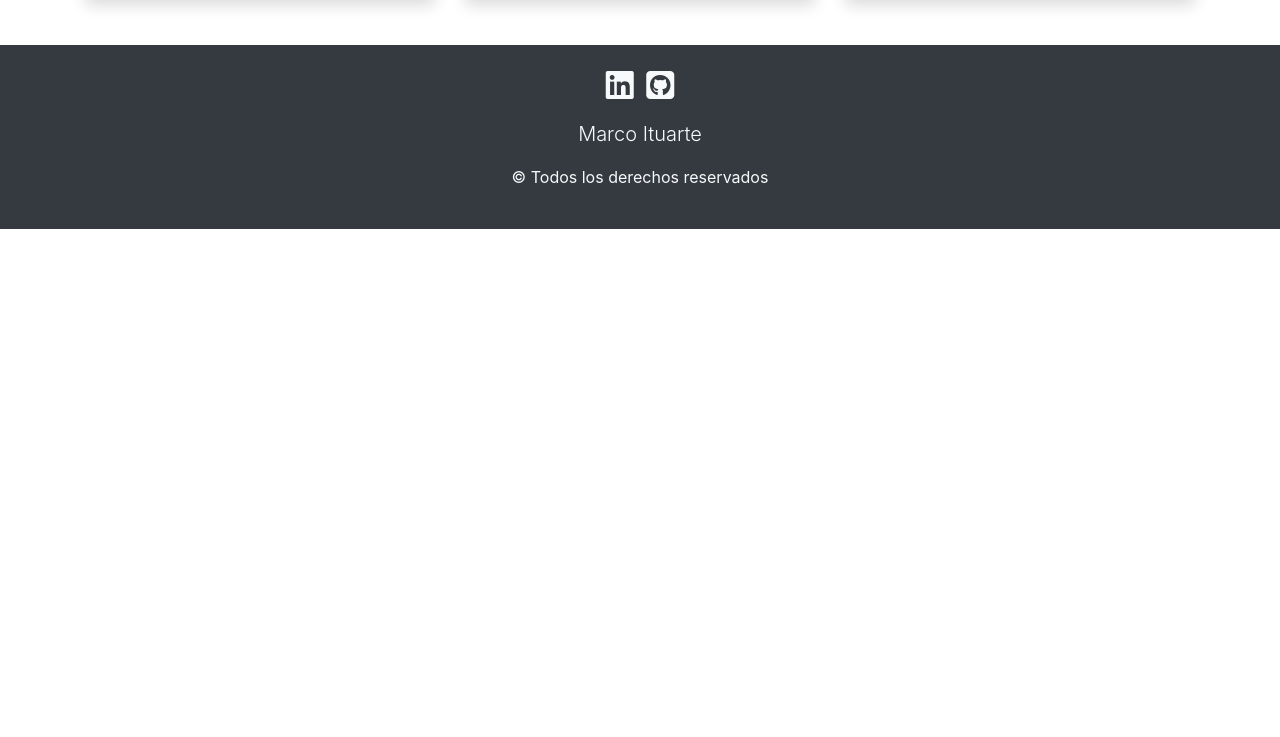
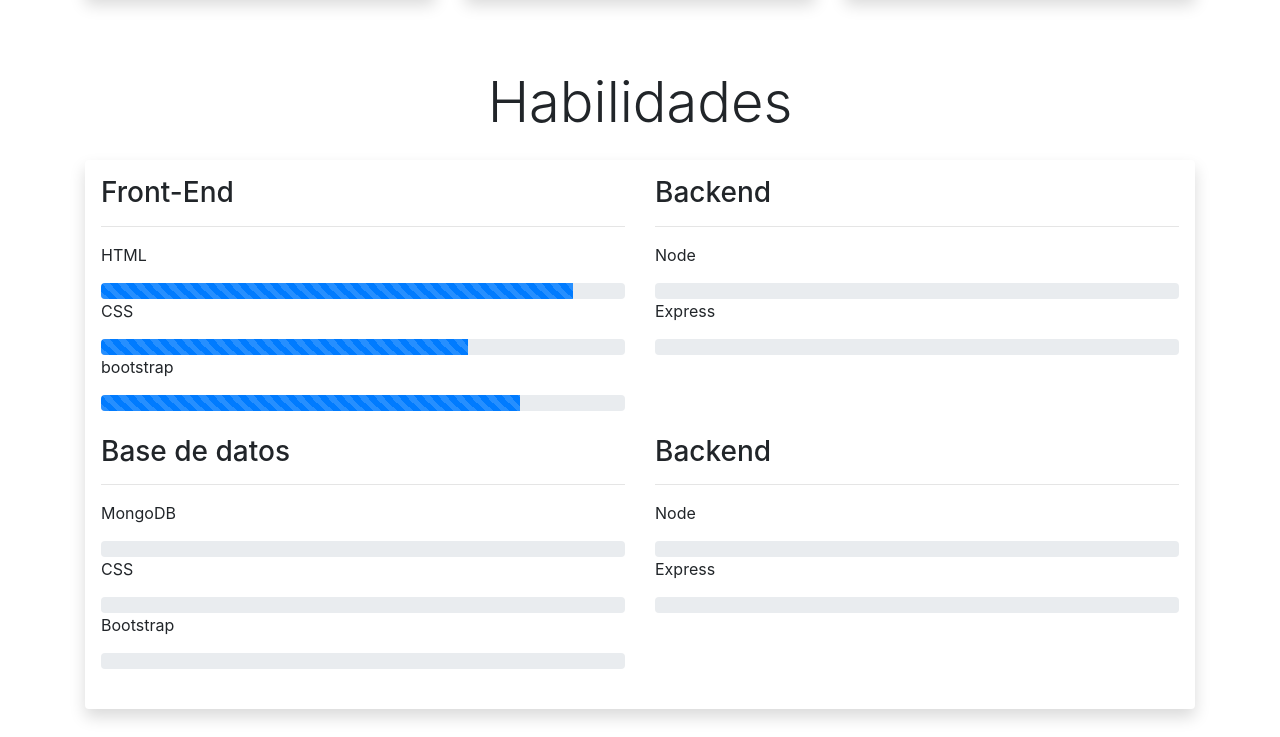
Before and after one commit to itumar33/itumar33.github.io, a plain HTML site: page index.html in a window 1280 px wide. Shown: the part 2263-3000 px from the top of the page. Before the commit the page ends 2492 px from the top, so only its background shows below. Drawn offline with nearby package versions, Linux system fonts and the light colour scheme.

Commit message:
se termino seccion educacion con habilidades

```diff
--- a/index.html
+++ b/index.html
@@ -200,6 +200,77 @@
                 </div>
             </div>
         </article>
+        <h2 class="display-4 text-center my-4" id="habilidades">Habilidades</h2>
+        <article class="shadow p-3 mb-5 bg-white rounded">
+            <div class="row">
+                <div class="col-sm-12 col-md-6">
+                    <h3>Front-End</h3>
+                    <hr>
+                    <p>HTML</p>
+                    <div class="progress">
+                        <div class="progress-bar progress-bar-striped" role="progressbar" style="width: 90%"
+                            aria-valuenow="10" aria-valuemin="0" aria-valuemax="100"></div>
+                    </div>
+                    <p>CSS</p>
+                    <div class="progress">
+                        <div class="progress-bar progress-bar-striped" role="progressbar" style="width: 70%"
+                            aria-valuenow="10" aria-valuemin="0" aria-valuemax="100"></div>
+                    </div>
+                    <p>bootstrap</p>
+                    <div class="progress">
+                        <div class="progress-bar progress-bar-striped" role="progressbar" style="width: 80%"
+                            aria-valuenow="10" aria-valuemin="0" aria-valuemax="100"></div>
+                    </div>
+                </div>
+                <div class="col-sm-12 col-md-6">
+                    <h3>Backend</h3>
+                    <hr>
+                    <p>Node</p>
+                    <div class="progress">
+                        <div class="progress-bar progress-bar-striped" role="progressbar" style="width: 0%"
+                            aria-valuenow="10" aria-valuemin="0" aria-valuemax="100"></div>
+                    </div>
+                    <p>Express</p>
+                    <div class="progress">
+                        <div class="progress-bar progress-bar-striped" role="progressbar" style="width: 0%"
+                            aria-valuenow="10" aria-valuemin="0" aria-valuemax="100"></div>
+                    </div>
+                </div>
+                <div class="col-sm-12 col-md-6 my-4">
+                    <h3>Base de datos</h3>
+                    <hr>
+                    <p>MongoDB</p>
+                    <div class="progress">
+                        <div class="progress-bar progress-bar-striped" role="progressbar" style="width: 0%"
+                            aria-valuenow="10" aria-valuemin="0" aria-valuemax="100"></div>
+                    </div>
+                    <p>CSS</p>
+                    <div class="progress">
+                        <div class="progress-bar progress-bar-striped" role="progressbar" style="width: 0%"
+                            aria-valuenow="10" aria-valuemin="0" aria-valuemax="100"></div>
+                    </div>
+                    <p>Bootstrap</p>
+                    <div class="progress">
+                        <div class="progress-bar progress-bar-striped" role="progressbar" style="width: 0%"
+                            aria-valuenow="10" aria-valuemin="0" aria-valuemax="100"></div>
+                    </div>
+                </div>
+                <div class="col-sm-12 col-md-6 my-4">
+                    <h3>Backend</h3>
+                    <hr>
+                    <p>Node</p>
+                    <div class="progress">
+                        <div class="progress-bar progress-bar-striped" role="progressbar" style="width: 0%"
+                            aria-valuenow="10" aria-valuemin="0" aria-valuemax="100"></div>
+                    </div>
+                    <p>Express</p>
+                    <div class="progress">
+                        <div class="progress-bar progress-bar-striped" role="progressbar" style="width: 0%"
+                            aria-valuenow="10" aria-valuemin="0" aria-valuemax="100"></div>
+                    </div>
+                </div>
+            </div>
+        </article>
     </section>
     <footer class="bg-dark text-light py-4">
         <div class="container text-center">
```
